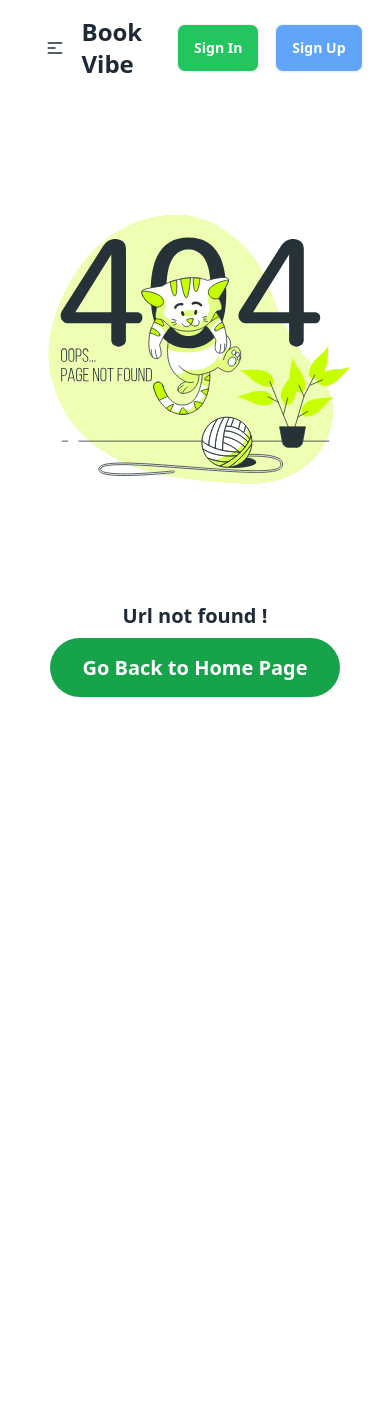
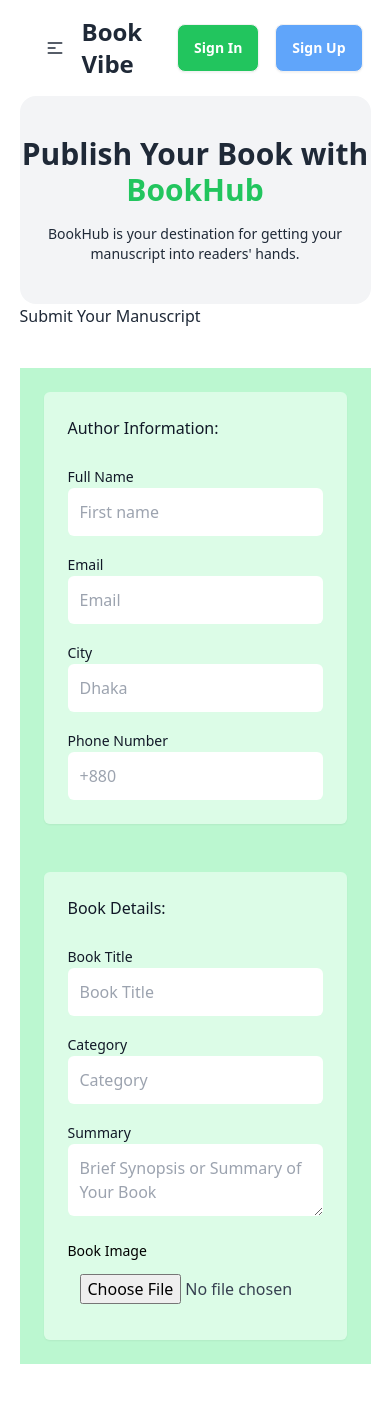
Before and after one commit to Meehnaaz-Basit/BookHub, a React (Vite) app: page /bookHub in a window 390 px wide. Before the commit this address had no page. Before the commit the page ends 844 px from the top, so only its background shows below. Built offline with nearby package versions, Linux system fonts and the light colour scheme.

Commit message:
done responsive

```diff
--- a/src/Navbar/Nav.jsx
+++ b/src/Navbar/Nav.jsx
@@ -25,7 +25,7 @@
             tabIndex={0}
             className="menu menu-sm dropdown-content mt-3 z-[1] p-2 shadow bg-base-100 rounded-box w-52"
           >
-            <li>
+            {/* <li>
               <a>Home</a>
             </li>
             <li>
@@ -33,7 +33,37 @@
             </li>
             <li>
               <a>Pages To Read</a>
-            </li>
+            </li> */}
+            <NavLink
+              to="/"
+              className={({ isActive }) =>
+                isActive
+                  ? "border-2 border-green-500 text-green-500 py-2 px-3 rounded-lg font-semibold"
+                  : "border-2 border-transparent py-2 px-3  rounded-lg font-semibold hover:border-green-500 hover:text-green-500 transition-all"
+              }
+            >
+              Home
+            </NavLink>
+            <NavLink
+              to="/listed-books"
+              className={({ isActive }) =>
+                isActive
+                  ? "border-2 border-green-500 text-green-500 py-2 px-3 rounded-lg font-semibold"
+                  : "border-2 border-transparent py-2 px-3  rounded-lg font-semibold hover:border-green-500 hover:text-green-500 transition-all"
+              }
+            >
+              Listed Books
+            </NavLink>
+            <NavLink
+              to="/pages-to-read"
+              className={({ isActive }) =>
+                isActive
+                  ? "border-2 border-green-500 text-green-500 py-2 px-3  rounded-lg font-semibold"
+                  : "border-2 border-transparent py-2 px-3  rounded-lg font-semibold hover:border-green-500 hover:text-green-500 transition-all"
+              }
+            >
+              Pages To Read
+            </NavLink>
           </ul>
         </div>
         <a className=" text-2xl font-bold">Book Vibe</a>
@@ -45,7 +75,7 @@
             className={({ isActive }) =>
               isActive
                 ? "border-2 border-green-500 text-green-500 py-2 px-3 rounded-lg font-semibold"
-                : "border-2 border-transparent py-2 px-3  rounded-lg font-semibold"
+                : "border-2 border-transparent py-2 px-3  rounded-lg font-semibold hover:border-green-500 hover:text-green-500 transition-all"
             }
           >
             Home
@@ -55,7 +85,7 @@
             className={({ isActive }) =>
               isActive
                 ? "border-2 border-green-500 text-green-500 py-2 px-3 rounded-lg font-semibold"
-                : "border-2 border-transparent py-2 px-3  rounded-lg font-semibold"
+                : "border-2 border-transparent py-2 px-3  rounded-lg font-semibold hover:border-green-500 hover:text-green-500 transition-all"
             }
           >
             Listed Books
@@ -65,10 +95,20 @@
             className={({ isActive }) =>
               isActive
                 ? "border-2 border-green-500 text-green-500 py-2 px-3  rounded-lg font-semibold"
-                : "border-2 border-transparent py-2 px-3  rounded-lg font-semibold"
+                : "border-2 border-transparent py-2 px-3  rounded-lg font-semibold hover:border-green-500 hover:text-green-500 transition-all"
             }
           >
             Pages To Read
+          </NavLink>
+          <NavLink
+            to="/bookHub"
+            className={({ isActive }) =>
+              isActive
+                ? "border-2 border-green-500 text-green-500 py-2 px-3  rounded-lg font-semibold"
+                : "border-2 border-transparent py-2 px-3  rounded-lg font-semibold hover:border-green-500 hover:text-green-500 transition-all"
+            }
+          >
+            BookHub
           </NavLink>
         </ul>
       </div>
--- a/src/components/Book.jsx
+++ b/src/components/Book.jsx
@@ -31,9 +31,9 @@
 
   // console.log(readBtn);
   return (
-    <div className="flex justify-between items-center gap-20 my-16">
-      <div className="basis-1/2">
-        <img className="" src={image} alt="" />
+    <div className="flex lg:flex-row flex-col justify-between items-center gap-20 my-16">
+      <div className="basis-1/2 ">
+        <img className="lg:w-auto w-7/12 mx-auto" src={image} alt="" />
       </div>
       <div className="basis-1/2">
         <div className="space-y-5">
@@ -93,12 +93,11 @@
           <div className="flex gap-6">
             <button
               onClick={() => handleReadBook(book)}
-              className="btn bg-transparent border-2"
+              className="btn bg-transparent border-2 hover:bg-green-500 hover:text-white hover:border-green-500"
             >
               Read
             </button>
 
-            <button className="btn bg-transparent border-2">Read</button>
             <button
               onClick={() => handleWishList(book)}
               className="btn bg-blue-400 text-white"
--- a/src/components/BookCart.jsx
+++ b/src/components/BookCart.jsx
@@ -10,8 +10,9 @@
       className="flex flex-col border-2 p-4 rounded-lg hover:shadow-xl transition-all m-2"
       to={`/book/${bookId}`}
     >
-      <img alt="" className=" w-full h-52  object-contain" src={image} />
-
+      <div>
+        <img alt="" className=" w-full h-52  object-contain" src={image} />
+      </div>
       <div className="flex flex-col flex-1 py-4 space-y-3">
         <div>
           {tags.map((tag, index) => (
--- a/src/components/ListedBook/Read.jsx
+++ b/src/components/ListedBook/Read.jsx
@@ -13,7 +13,7 @@
     bookId,
   } = book;
   return (
-    <div className="border p-4 rounded-xl shadow my-12 flex items-center gap-8">
+    <div className="border p-4 rounded-xl shadow my-12 flex lg:flex-row flex-col items-center gap-8">
       <div>
         <img className="w-40" src={image} alt="" />
       </div>
@@ -22,21 +22,21 @@
         <p>
           By : <span className="font-semibold"> {author} </span>
         </p>
-        <div className="flex items-center gap-4">
+        <div className="flex items-center lg:gap-4 gap-2">
           <p className="font-semibold">Tag</p>
 
           <div>
             {tags.map((tag, index) => (
               <span
                 key={index}
-                className="text-green-600 bg-green-100 py-2 px-4 pt-1 mr-2 font-semibold rounded-3xl"
+                className="text-green-600 bg-green-100 py-2 lg:px-4 px-2 lg:text-base text-sm pt-1 mr-2 font-semibold rounded-3xl"
               >
                 {tag}
               </span>
             ))}
           </div>
         </div>
-        <div className="flex gap-5">
+        <div className="flex md:flex-row flex-col lg:gap-5 gap-3">
           <div>
             <h2>
               Publisher: <span className="font-semibold">{publisher}</span>
@@ -48,7 +48,7 @@
             </h2>
           </div>
         </div>
-        <div className="flex items-center gap-4">
+        <div className="flex md:flex-row flex-col items-center gap-4">
           <div className="bg-blue-100 text-blue-600 py-1 px-4 rounded-3xl">
             <h2>
               Category: <span>{category}</span>
--- a/src/components/ListedBook/Wish.jsx
+++ b/src/components/ListedBook/Wish.jsx
@@ -13,7 +13,7 @@
     bookId,
   } = book;
   return (
-    <div className="border p-4 rounded-xl shadow my-12 flex items-center gap-8">
+    <div className="border p-4 rounded-xl shadow my-12 flex md:flex-row flex-col items-center gap-8">
       <div>
         <img className="w-40" src={image} alt="" />
       </div>
@@ -22,21 +22,21 @@
         <p>
           By : <span className="font-semibold"> {author} </span>
         </p>
-        <div className="flex items-center gap-4">
+        <div className="flex items-center lg:gap-4 gap-2">
           <p className="font-semibold">Tag</p>
 
           <div>
             {tags.map((tag, index) => (
               <span
                 key={index}
-                className="text-green-600 bg-green-100 py-2 px-4 pt-1 mr-2 font-semibold rounded-3xl"
+                className="text-green-600 bg-green-100 py-2 lg:px-4 px-2 lg:text-base text-sm pt-1 mr-2 font-semibold rounded-3xl"
               >
                 {tag}
               </span>
             ))}
           </div>
         </div>
-        <div className="flex gap-5">
+        <div className="flex md:flex-row flex-col lg:gap-5 gap-3">
           <div>
             <h2>
               Publisher: <span className="font-semibold">{publisher}</span>
@@ -48,7 +48,7 @@
             </h2>
           </div>
         </div>
-        <div className="flex items-center gap-4">
+        <div className="flex md:flex-row flex-col items-center gap-4">
           <div className="bg-blue-100 text-blue-600 py-1 px-4 rounded-3xl">
             <h2>
               Category: <span>{category}</span>
--- a/src/main.jsx
+++ b/src/main.jsx
@@ -11,6 +11,7 @@
 import ReadBook from "./components/ListedBook/ReadBook.jsx";
 import Wishlist from "./components/ListedBook/Wishlist.jsx";
 import NotFound from "./pages/NotFound.jsx";
+import BookHub from "./pages/BookHub.jsx";
 
 const router = createBrowserRouter([
   {
@@ -46,6 +47,10 @@
         element: <PagesToRead></PagesToRead>,
       },
       {
+        path: "/bookHub",
+        element: <BookHub></BookHub>,
+      },
+      {
         path: "*",
         element: <NotFound></NotFound>,
       },
--- /dev/null
+++ b/src/pages/BookHub.jsx
@@ -0,0 +1,135 @@
+const BookHub = () => {
+  return (
+    <div>
+      <div className="text-center bg-gray-100 py-10 rounded-2xl text-3xl font-bold space-y-4">
+        <h2>
+          Publish Your Book with <span className="text-green-500">BookHub</span>{" "}
+        </h2>
+        <p className="text-sm font-normal">
+          {" "}
+          BookHub is your destination for getting your manuscript into readers'
+          hands.
+        </p>
+      </div>
+      <div>
+        <h2>Submit Your Manuscript</h2>
+        {/*  */}
+        <div className="my-10">
+          <section className="p-6 bg-green-200 text-gray-900">
+            <form className="container flex flex-col mx-auto space-y-12">
+              <fieldset className="grid grid-cols-4 gap-6 p-6 rounded-md shadow-sm bg-green-100">
+                <div className="space-y-2 col-span-full lg:col-span-1">
+                  <p className="font-medium">Author Information:</p>
+                </div>
+                <div className="grid grid-cols-6 gap-4 col-span-full lg:col-span-3">
+                  <div className="col-span-full sm:col-span-3">
+                    <label for="full_name" className="text-sm">
+                      Full Name
+                    </label>
+                    <input
+                      id="full_name"
+                      type="text"
+                      placeholder="First name"
+                      className="w-full rounded-md text-gray-700 p-3"
+                    />
+                  </div>
+
+                  <div className="col-span-full sm:col-span-3">
+                    <label for="email" className="text-sm">
+                      Email
+                    </label>
+                    <input
+                      id="email"
+                      type="email"
+                      placeholder="Email"
+                      className="w-full rounded-md text-gray-700 p-3"
+                    />
+                  </div>
+
+                  <div className="col-span-full sm:col-span-3">
+                    <label for="city" className="text-sm">
+                      City
+                    </label>
+                    <input
+                      id="city"
+                      type="text"
+                      placeholder="Dhaka"
+                      className="w-full rounded-md text-gray-700 p-3"
+                    />
+                  </div>
+                  <div className="col-span-full sm:col-span-3">
+                    <label for="number" className="text-sm">
+                      Phone Number
+                    </label>
+                    <input
+                      id="number"
+                      type="number"
+                      placeholder="+880"
+                      className="w-full rounded-md text-gray-700 p-3"
+                    />
+                  </div>
+                </div>
+              </fieldset>
+              <fieldset className="grid grid-cols-4 gap-6 p-6 rounded-md shadow-sm bg-green-100">
+                <div className="space-y-2 col-span-full lg:col-span-1">
+                  <p className="font-medium">Book Details:</p>
+                </div>
+                <div className="grid grid-cols-6 gap-4 col-span-full lg:col-span-3">
+                  <div className="col-span-full sm:col-span-3">
+                    <label for="title" className="text-sm">
+                      Book Title
+                    </label>
+                    <input
+                      id="title"
+                      type="text"
+                      placeholder="Book Title"
+                      className="w-full rounded-md text-gray-700 p-3 "
+                    />
+                  </div>
+
+                  <div className="col-span-full sm:col-span-3">
+                    <label for="category" className="text-sm">
+                      Category
+                    </label>
+                    <input
+                      id="category"
+                      type="text"
+                      placeholder="Category"
+                      className="w-full rounded-md text-gray-700 p-3"
+                    />
+                  </div>
+                  <div className="col-span-full sm:col-span-4">
+                    <label for="summary" className="text-sm">
+                      Summary
+                    </label>
+                    <textarea
+                      id="summary"
+                      type="text"
+                      placeholder="Brief Synopsis or Summary of Your Book"
+                      className="w-full rounded-md text-gray-700 p-3"
+                    />
+                  </div>
+                  <div className="col-span-full sm:col-span-2">
+                    <label for="bookImage" className="text-sm text-black">
+                      Book Image
+                    </label>
+                    <input
+                      id="bookImage"
+                      type="file"
+                      placeholder="Book Image"
+                      accept="image/*"
+                      className="w-full rounded-md text-gray-700 p-3"
+                    />
+                  </div>
+                </div>
+              </fieldset>
+            </form>
+          </section>
+        </div>
+        {/*  */}
+      </div>
+    </div>
+  );
+};
+
+export default BookHub;
--- a/src/pages/Home.jsx
+++ b/src/pages/Home.jsx
@@ -26,13 +26,13 @@
           </div>
           <img
             src="./../../assets/banner-book.png"
-            className="max-w-sm md:basis-3/5"
+            className="lg:max-w-sm w-7/12 md:basis-3/5"
           />
         </div>
       </div>
       <div className="my-8 py-8">
         <h1 className="text-3xl text-center font-bold">Books</h1>
-        <div className="grid grid-cols-3 gap-6 mt-8">
+        <div className="grid lg:grid-cols-3 md:grid-cols-2 grid-cols-1 gap-6 mt-8">
           {books.map((book) => (
             <BookCart key={book.bookId} book={book}></BookCart>
           ))}
--- a/src/pages/PagesToRead.jsx
+++ b/src/pages/PagesToRead.jsx
@@ -19,56 +19,30 @@
 };
 
 const PagesToRead = () => {
-  const colors = ["#0088FE", "#00C49F", "#FFBB28", "#FF8042", "red", "pink"];
+  const colors = [
+    "#0088FE",
+    "#00C49F",
+    "#FFBB28",
+    "#FF8042",
+    "red",
+    "pink",
+    "purple",
+    "maroon",
+    "magenta",
+  ];
 
-  //   {
-  //     name: "Page A",
-  //     uv: 4000,
-  //     pv: 2400,
-  //     amt: 2400,
-  //   },
-  //   {
-  //     name: "Page B",
-  //     uv: 3000,
-  //     pv: 1398,
-  //     amt: 2210,
-  //   },
-  //   {
-  //     name: "Page C",
-  //     uv: 2000,
-  //     pv: 9800,
-  //     amt: 2290,
-  //   },
-  //   {
-  //     name: "Page D",
-  //     uv: 2780,
-  //     pv: 3908,
-  //     amt: 2000,
-  //   },
-  //   {
-  //     name: "Page E",
-  //     uv: 1890,
-  //     pv: 4800,
-  //     amt: 2181,
-  //   },
-  //   {
-  //     name: "Page F",
-  //     uv: 2390,
-  //     pv: 3800,
-  //     amt: 2500,
-  //   },
-  //   {
-  //     name: "Page G",
-  //     uv: 3490,
-  //     pv: 4300,
-  //     amt: 2100,
-  //   },
-  // ];
+  // get books from localStorage
+  const readBooks = getBooks();
+  if (readBooks.length === 0) {
+    return (
+      <div className="text-center py-10 rounded-2xl text-4xl font-bold h-[70vh] flex justify-center items-center gap-3">
+        <h2>No Read Books</h2>
+        <span>📖</span>
+      </div>
+    );
+  }
 
-  // Retrieve read books from localStorage
-  const readBooks = getBooks();
-
-  // Map read books data to the format expected by Recharts
+  // Map read books data
   const chartData = readBooks.map((book) => ({
     name: book.bookName,
     pages: book.totalPages,
--- a/src/utils/index.js
+++ b/src/utils/index.js
@@ -18,15 +18,18 @@
     toast.error("Book already exists in read");
     return;
   }
+
   // remove if the book is in the wishlist
-  const isInWishlist = getWish().find((b) => b.bookId === book.bookId);
+  const wishList = getWish();
+  const isInWishlist = wishList.find((b) => b.bookId === book.bookId);
   if (isInWishlist) {
-    const updatedWishlist = getWish().filter((b) => b.bookId !== book.bookId);
+    const updatedWishlist = wishList.filter((b) => b.bookId !== book.bookId);
     localStorage.setItem("wish", JSON.stringify(updatedWishlist));
     toast.info("Hooray! You've finally read a book from your wishlist 😊");
   }
   books.push(book);
   localStorage.setItem("books", JSON.stringify(books));
+  toast.success("Book marked as read");
 };
 
 //
```
